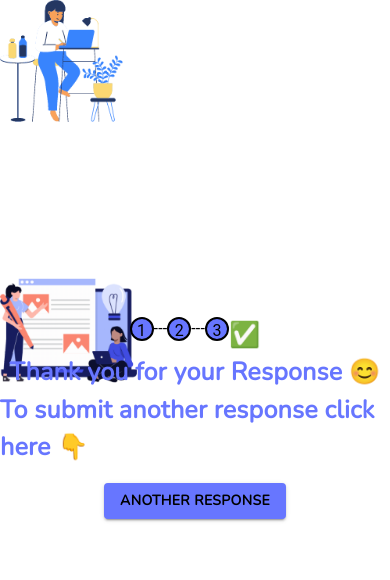
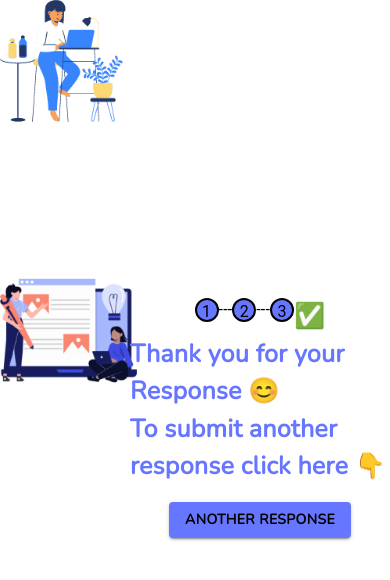
Before and after one commit to sanikaardekar/FastjobsTask, a React (Create React App) app: page /end in a window 390 px wide. Shown: the top 580 px of the page. Built offline with nearby package versions, Linux system fonts and the light colour scheme.

Commit message:
ending page made responsive

```diff
--- a/src/App.css
+++ b/src/App.css
@@ -104,9 +104,20 @@ img {
         align-items: center;
 
     }
-    .landing{
-        width:40vh;
+
+    .landing {
+        width: 40vh;
         margin-bottom: 100px;
+    }
+
+    .ending-root {
+        display: flex;
+        flex-direction: column !important;
+        justify-content:center !important;
+        align-items: center !important;
+        margin-left: 130px;
+
+
     }
 }
 
```
